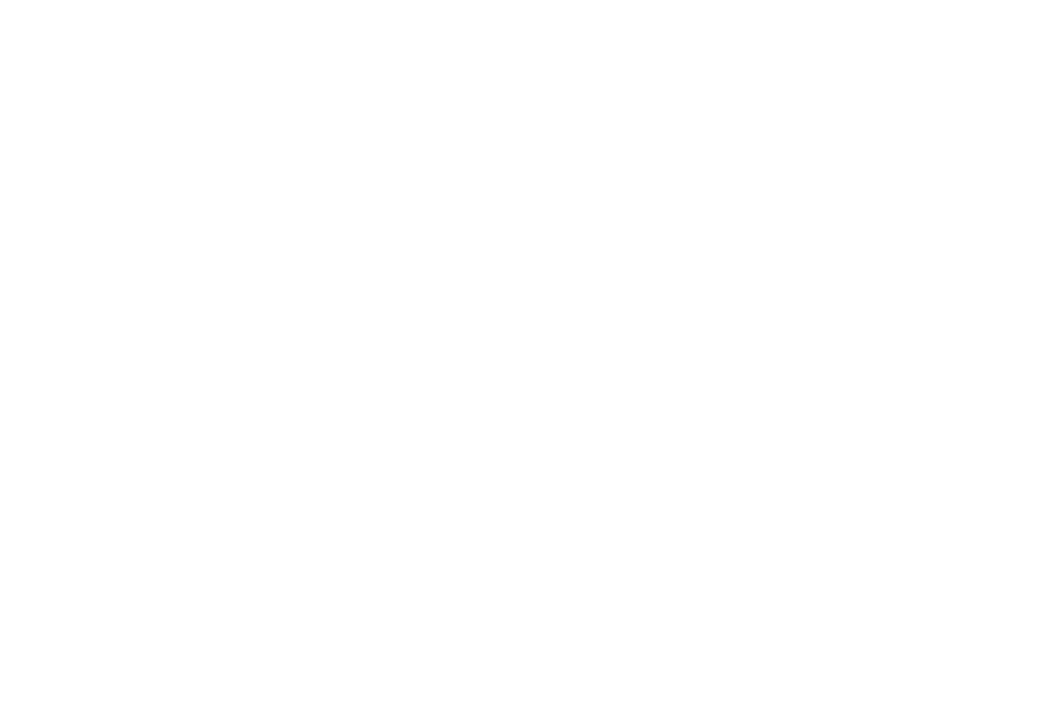
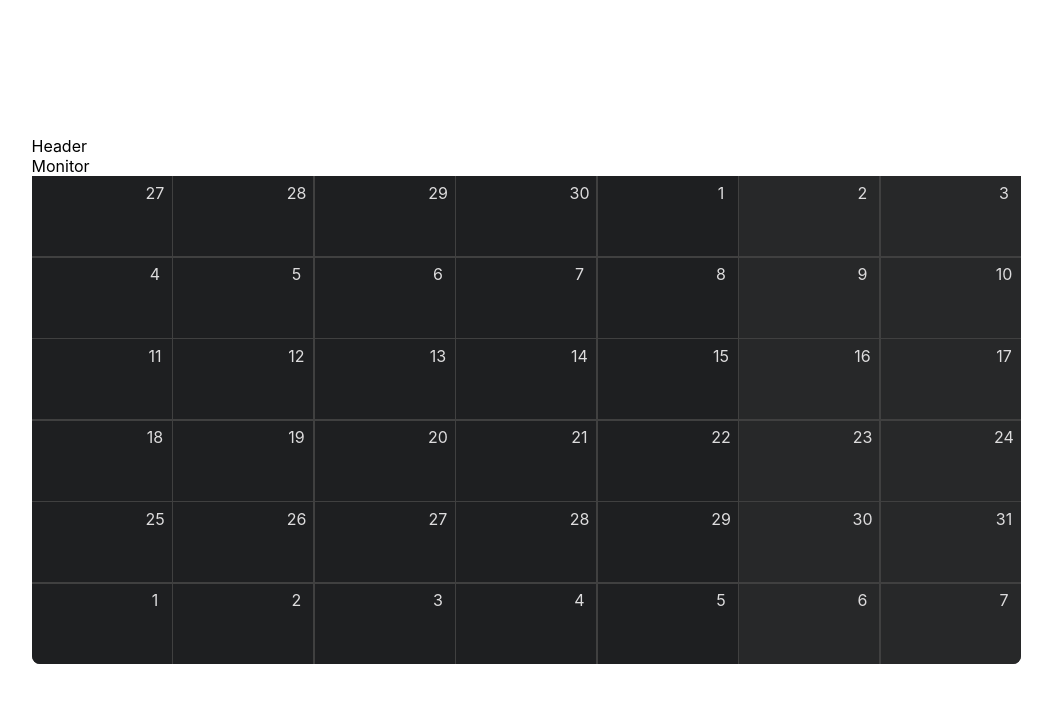
Before and after one commit to khvandima/payCalc, a React app: page / in a window 1280 px wide. Shown: the whole page, without its empty margins (114-1166 px from the left). Built offline with nearby package versions, Linux system fonts and the light colour scheme.

Commit message:
create CalendarGrid component

```diff
--- a/package.json
+++ b/package.json
@@ -10,6 +10,7 @@
     "react": "^17.0.2",
     "react-dom": "^17.0.2",
     "react-scripts": "4.0.3",
+    "styled-components": "^5.3.3",
     "web-vitals": "^1.1.2"
   },
   "scripts": {
--- a/src/components/App/App.js
+++ b/src/components/App/App.js
@@ -1,9 +1,22 @@
+import React from 'react';
+import styled from 'styled-components';
+
+import Header from '../Header/Header.js';
+import Monitor from '../Monitor/Monitor.js';
+import CalendarGrid from '../CalendarGrid/CalendarGrid.js';
+
+const ShadowWrapper = styled.div`
+  border-radius: 8px;
+  overflow: hidden;
+`;
 
 function App() {
   return (
-    <div className="App">
-
-    </div>
+    <ShadowWrapper>
+      <Header />
+      <Monitor />
+      <CalendarGrid  />
+    </ShadowWrapper>
   );
 }
 
--- a/src/components/CalendarGrid/CalendarGrid.js
+++ b/src/components/CalendarGrid/CalendarGrid.js
@@ -1,9 +1,68 @@
-import React from 'react'
+import React from 'react';
+import moment from 'moment';
+import styled from 'styled-components';
 
-export const CalendarGrid = () => {
+
+
+const GridWrapper = styled.div`
+    display: grid;
+    grid-template-columns: repeat(7, 1fr);
+    grid-template-rows: repeat(6, 1fr);
+    grid-gap: 1.5px;
+    background-color: #404040;
+`;
+
+const CellWrapper = styled.div`
+    min-width: 140px;
+    min-height: 80px;
+    background-color: ${props => props.isWeekend ? '#272829' : '#1E1F21'};
+    color: #DDDCDD;
+`;
+
+const RowInCell = styled.div`
+    display: flex;
+    justify-content: ${props => props.justifyContent ? props.justifyContent : 'flex-start'};
+`;
+
+const DayWrapper = styled.div`
+    height: 33px;
+    width: 33px;
+    display: flex;
+    justify-content: center;
+    align-items: center;
+`;
+
+ const CalendarGrid = () => {
+
+    const startDay = moment().startOf('month').startOf('week');
+
+    const day = startDay.clone();
+
+    const totalDays = 42;
+    const daysArray = [...Array(42)].map(() => day.add(1, 'day').clone());
+
+    console.log(daysArray);
+
     return (
-        <div>
+        <GridWrapper>
+            {
+                daysArray.map((dayItem) => (
+                <CellWrapper
+                    key={dayItem.format('DDMMYYYY')}
+                    isWeekend={dayItem.day() === 6 || dayItem.day() === 0}
+                >
+                    <RowInCell
+                        justifyContent={'flex-end'}
+                    >
+                        <DayWrapper>
+                            {dayItem.format('D')}
+                        </DayWrapper>
+                    </RowInCell>
 
-        </div>
+                </CellWrapper>)
+            )}
+        </GridWrapper>
     )
 }
+
+export default CalendarGrid;
--- a/src/components/Header/Header.js
+++ b/src/components/Header/Header.js
@@ -1,9 +1,11 @@
 import React from 'react'
 
-export const Header = () => {
+const Header = () => {
     return (
         <div>
-
+            Header
         </div>
     )
 }
+
+export default Header;
--- a/src/components/Monitor/Monitor.js
+++ b/src/components/Monitor/Monitor.js
@@ -1,9 +1,11 @@
 import React from 'react'
 
-export const Monitor = () => {
+const Monitor = () => {
     return (
         <div>
-
+            Monitor
         </div>
     )
 }
+
+export default Monitor;
--- a/src/index.css
+++ b/src/index.css
@@ -11,3 +11,16 @@ code {
   font-family: source-code-pro, Menlo, Monaco, Consolas, 'Courier New',
     monospace;
 }
+
+* {
+  margin: 0;
+  padding: 0;
+  box-sizing: border-box;
+}
+
+#root {
+  height: 100vh;
+  display: flex;
+  justify-content: center;
+  align-items: center;
+}
```
Also changed, not shown: 1 other file.
